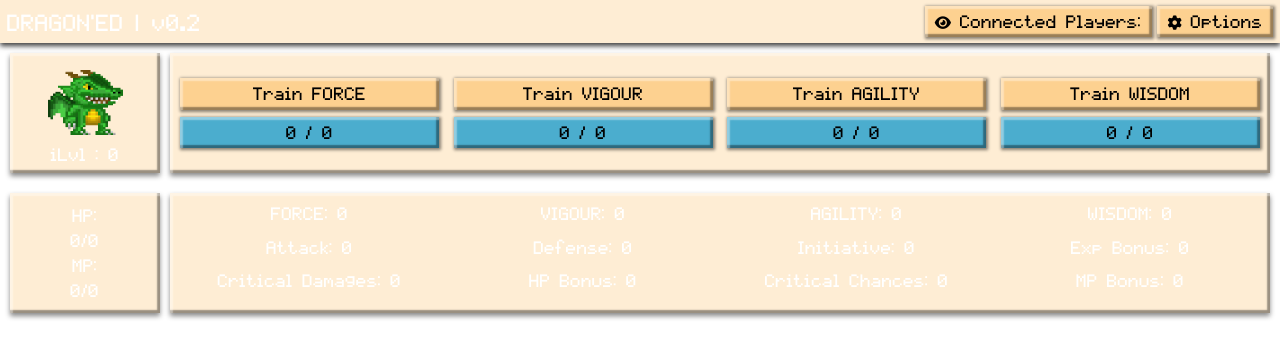
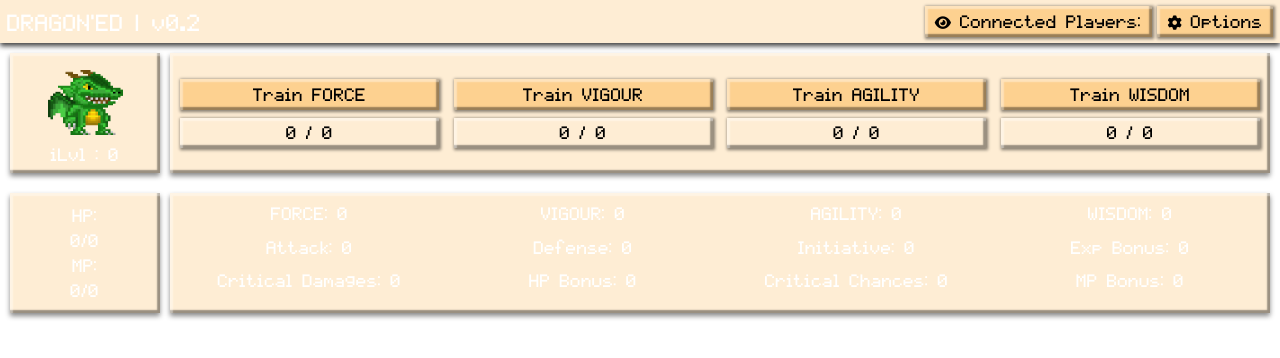
Before and after one commit to aurock-dev/dragoned, a website: page index.html in a window 1280 px wide. Drawn offline with nearby package versions, Linux system fonts and the light colour scheme; no server answers.

Commit message:
💄 add progress bar for training

```diff
--- a/client/css/style.css
+++ b/client/css/style.css
@@ -85,6 +85,7 @@ select {
     --accent-color-transparent: #eea02b62;
     --secondary-color: #4badce;
     --secondary-color-transparent: #4badce62;
+    --secondary-accent-color: #F45B69;
     --disabled-color: #686868;
 
     --text-color: #ffffff;
@@ -425,3 +426,42 @@ input:focus{
     }
 }
 /* #endregion */
+.progressExpWrapper {
+    position: relative;
+    display: inline-block;
+    text-align: center;
+    width: 100%;
+    height: max-content;
+    font-size: 1em;
+    border: none;
+    background-color: transparent;
+    box-shadow:
+      inset 0.2em 0.2em 0.1em 0 var(--up-border-shadow),
+      inset -0.2em -0.2em 0.1em 0 var(--down-border-shadow),
+      1px 1px 3px 1px var(--shadow-color);
+}
+
+.progressExpForce,
+.progressExpVigour,
+.progressExpAgility,
+.progressExpWisdom
+ {
+    transition: 0.3s width linear;
+    background-color: #f85273;
+    box-shadow:
+        inset 0em 0.2em 0.1em 0 var(--up-border-shadow),
+        inset 0.2em 0em 0.1em 0 var(--up-border-shadow),
+        inset 0em -0.2em 0.1em 0 var(--down-border-shadow),
+        inset -0.2em 0em 0.1em 0 #00000000;
+    height: 30px;
+    width: 0%;
+}
+
+.progressText {
+    position: absolute;
+    margin: 0;
+    left: 0;
+    right: 0;
+    top: 50%;
+    transform: translateY(-50%);
+}
--- a/index.html
+++ b/index.html
@@ -56,10 +56,26 @@
                         <button id="trainWisdom">Train WISDOM</button>
                     </div>
                     <div class="trainingExp">
-                        <div class="noButton" id="expForce"><span id="currentExpForce">0</span> / <span id="neededExpForce">0</span></div>
-                        <div class="noButton" id="expVigour"><span id="currentExpVigour">0</span> / <span id="neededExpVigour">0</span></div>
-                        <div class="noButton" id="expAgility"><span id="currentExpAgility">0</span> / <span id="neededExpAgility">0</span></div>
-                        <div class="noButton" id="expWisdom"><span id="currentExpWisdom">0</span> / <span id="neededExpWisdom">0</span></div>
+                        <div class="progressExpWrapper" id="expForce">
+                            <div class="progressText"><span id="currentExpForce">0</span> / <span id="neededExpForce">0</span></div>
+                            <div class="progressExpForce">
+                            </div>
+                        </div>
+                        <div class="progressExpWrapper" id="expVigour">
+                            <div class="progressText"><span id="currentExpVigour">0</span> / <span id="neededExpVigour">0</span></div>
+                            <div class="progressExpVigour">
+                            </div>
+                        </div>
+                        <div class="progressExpWrapper" id="expAgility">
+                            <div class="progressText"><span id="currentExpAgility">0</span> / <span id="neededExpAgility">0</span></div>
+                            <div class="progressExpAgility">
+                            </div>
+                        </div>
+                        <div class="progressExpWrapper" id="expWisdom">
+                            <div class="progressText"><span id="currentExpWisdom">0</span> / <span id="neededExpWisdom">0</span></div>
+                            <div class="progressExpWisdom">
+                            </div>
+                        </div>
                     </div>
                 </div>
             </div>
```
